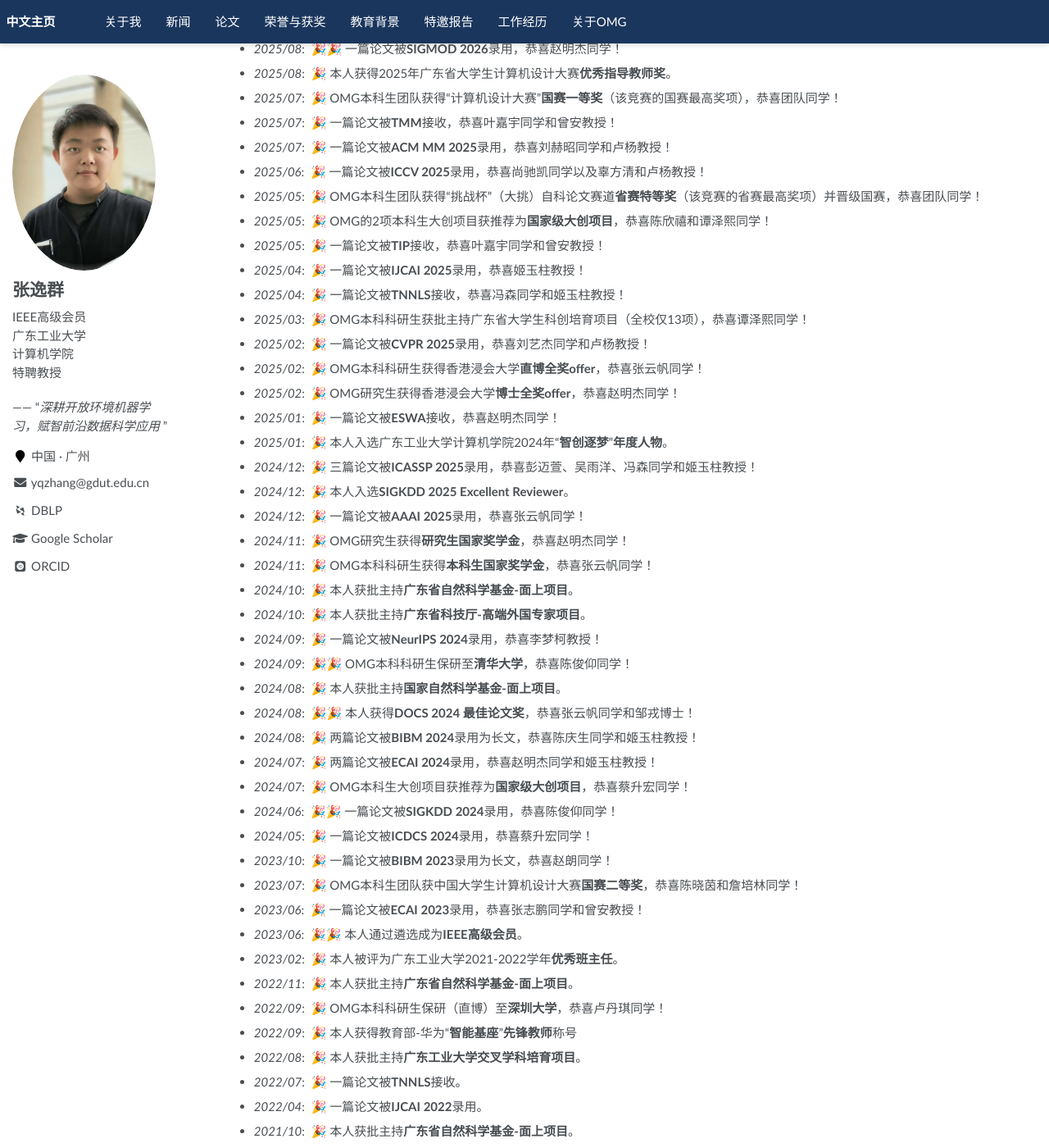
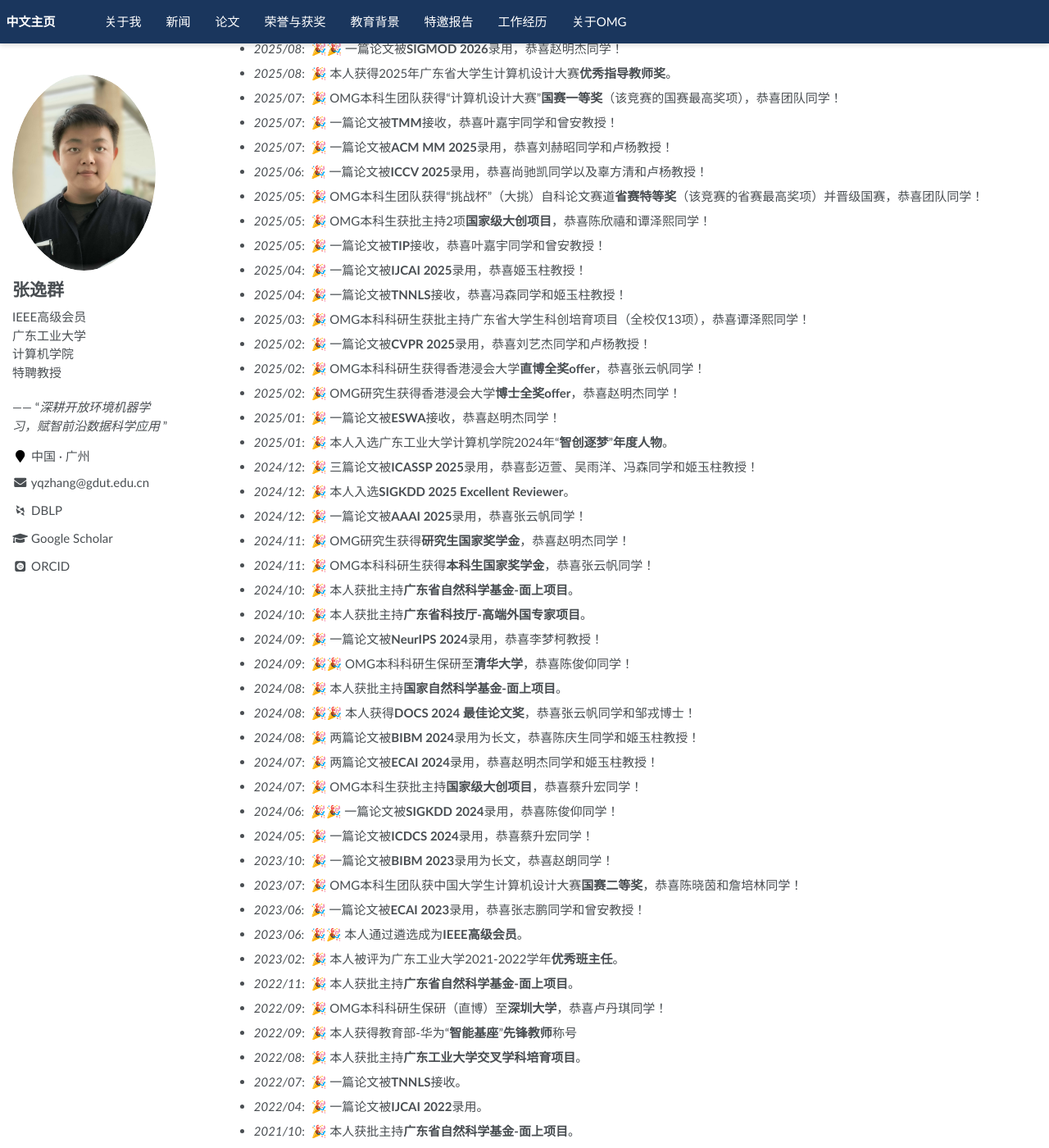
Before and after one commit to yqzhang-Zz/zh-news, a Jekyll site: the page built from _pages/about.md, in a window 1280 px wide and 1400 px high, scrolled down 898 px. Shown: the whole window at 82% size. Built offline with Jekyll 4.4.1, drawn with Linux system fonts in a browser that asks for light colours; some web fonts are replaced; a script that is not in the unit is left out; comment, search, counter and statistics services are not loaded.

Commit message:
Update about.md

```diff
--- a/_pages/about.md
+++ b/_pages/about.md
@@ -11,6 +11,9 @@ redirect_from:
 <span class='anchor' id="news"></span>
 
 # 📜 所有新闻动态
+<!--
+- *2025/05*: &nbsp;🎉 OMG本科生获批主持2项**国家级大创项目**，恭喜杨梓华、谢涛、肖豪奕、和廖歆同学！
+-->
 - *2026/05*: &nbsp;🎉🎉 论文“[Learning Self-Growth Maps for…](https://arxiv.org/pdf/2404.09243)”（TNNLS 2025）持续入选ESI高被引（2026/01 &#124; 2026/03 &#124; 2026/05）。
 - *2026/04*: &nbsp;🎉🎉 一篇论文被**ICML 2026**录用，恭喜李梦柯教授！
 - *2026/04*: &nbsp;🎉 OMG本科生团队获得“华商智演·全球AI场景实战创新大赛”**特等奖**，恭喜团队同学！
@@ -45,7 +48,7 @@ redirect_from:
 - *2025/07*: &nbsp;🎉 一篇论文被**ACM MM 2025**录用，恭喜刘赫昭同学和卢杨教授！
 - *2025/06*: &nbsp;🎉 一篇论文被**ICCV 2025**录用，恭喜尚驰凯同学以及辜方清和卢杨教授！
 - *2025/05*: &nbsp;🎉 OMG本科生团队获得“挑战杯”（大挑）自科论文赛道**省赛特等奖**（该竞赛的省赛最高奖项）并晋级国赛，恭喜团队同学！
-- *2025/05*: &nbsp;🎉 OMG的2项本科生大创项目获推荐为**国家级大创项目**，恭喜陈欣禧和谭泽熙同学！
+- *2025/05*: &nbsp;🎉 OMG本科生获批主持2项**国家级大创项目**，恭喜陈欣禧和谭泽熙同学！
 - *2025/05*: &nbsp;🎉 一篇论文被**TIP**接收，恭喜叶嘉宇同学和曾安教授！
 - *2025/04*: &nbsp;🎉 一篇论文被**IJCAI 2025**录用，恭喜姬玉柱教授！
 - *2025/04*: &nbsp;🎉 一篇论文被**TNNLS**接收，恭喜冯森同学和姬玉柱教授！
@@ -68,7 +71,7 @@ redirect_from:
 - *2024/08*: &nbsp;🎉🎉 本人获得**DOCS 2024 最佳论文奖**，恭喜张云帆同学和邹戎博士！
 - *2024/08*: &nbsp;🎉 两篇论文被**BIBM 2024**录用为长文，恭喜陈庆生同学和姬玉柱教授！
 - *2024/07*: &nbsp;🎉 两篇论文被**ECAI 2024**录用，恭喜赵明杰同学和姬玉柱教授！
-- *2024/07*: &nbsp;🎉 OMG本科生大创项目获推荐为**国家级大创项目**，恭喜蔡升宏同学！
+- *2024/07*: &nbsp;🎉 OMG本科生获批主持**国家级大创项目**，恭喜蔡升宏同学！
 - *2024/06*: &nbsp;🎉🎉 一篇论文被**SIGKDD 2024**录用，恭喜陈俊仰同学！
 - *2024/05*: &nbsp;🎉 一篇论文被**ICDCS 2024**录用，恭喜蔡升宏同学！
 - *2023/10*: &nbsp;🎉 一篇论文被**BIBM 2023**录用为长文，恭喜赵朗同学！
```
